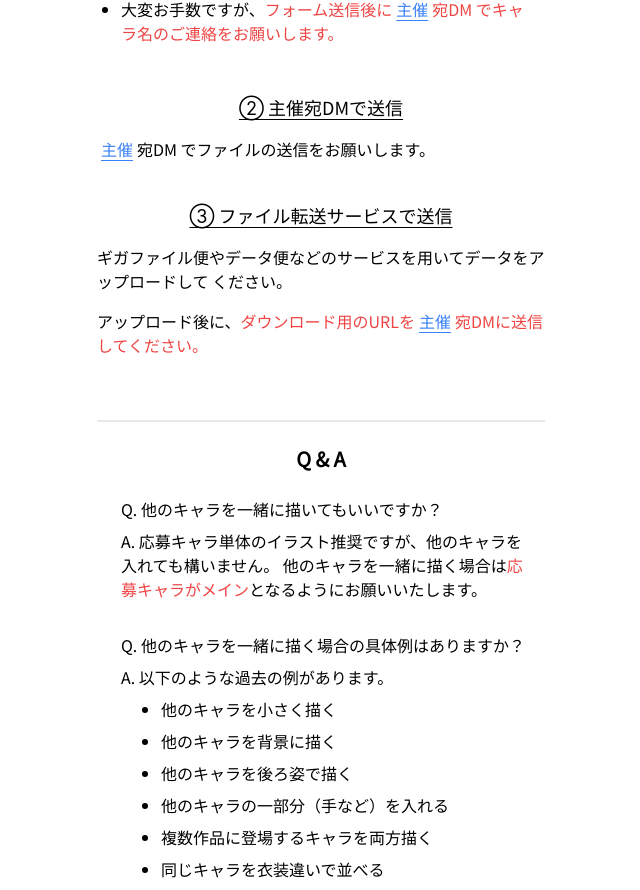
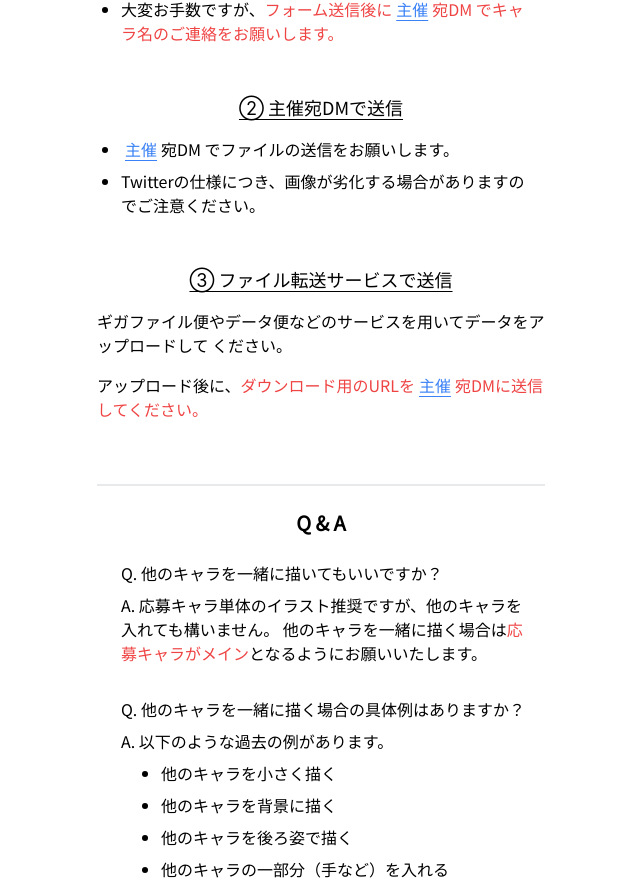
Before and after one commit to true-runes/suikoden-election-2022-frontend, a Next.js app: page /events-in-event/illustrations-with-results in a window 1280 px wide. Shown: the part 2435-3325 px from the top of the page, without its empty margins (319-959 px from the left). Built offline with nearby package versions, Linux system fonts and the light colour scheme; no server answers; a web font is replaced by a local one.

Commit message:
feat: 🎸 主催宛DM文言修正

```diff
--- a/pages/events-in-event/illustrations-with-results.tsx
+++ b/pages/events-in-event/illustrations-with-results.tsx
@@ -254,6 +254,8 @@ const IllustrationsWithResults: NextPage = () => {
                       ② 主催宛DMで送信
                     </span>
                   </h3>
+                  <ul className="list-disc pl-6 pr-2">
+                    <li className="pb-2">
                       <a
                         href="https://twitter.com/gensosenkyo"
                         target="_blank"
@@ -265,7 +267,13 @@ const IllustrationsWithResults: NextPage = () => {
                         </span>
                       </a>
                       宛DM でファイルの送信をお願いします。
+                    </li>
+                    <li className="pb-2">
+                      Twitterの仕様につき、画像が劣化する場合がありますのでご注意ください。
+                    </li>
+                  </ul>
                 </div>
+
                 <></>
                 <></>
                 <></>
```
Lines whose indentation alone changed are shown as unchanged.
